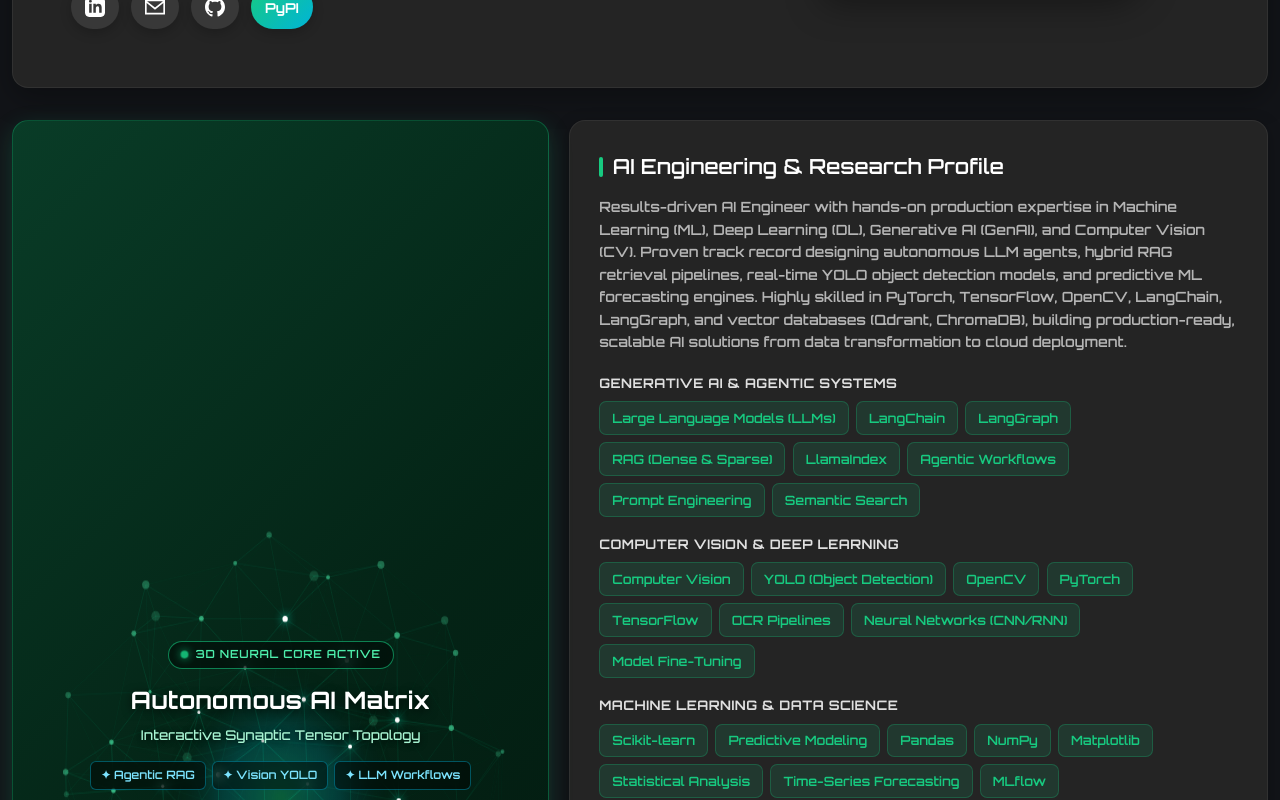
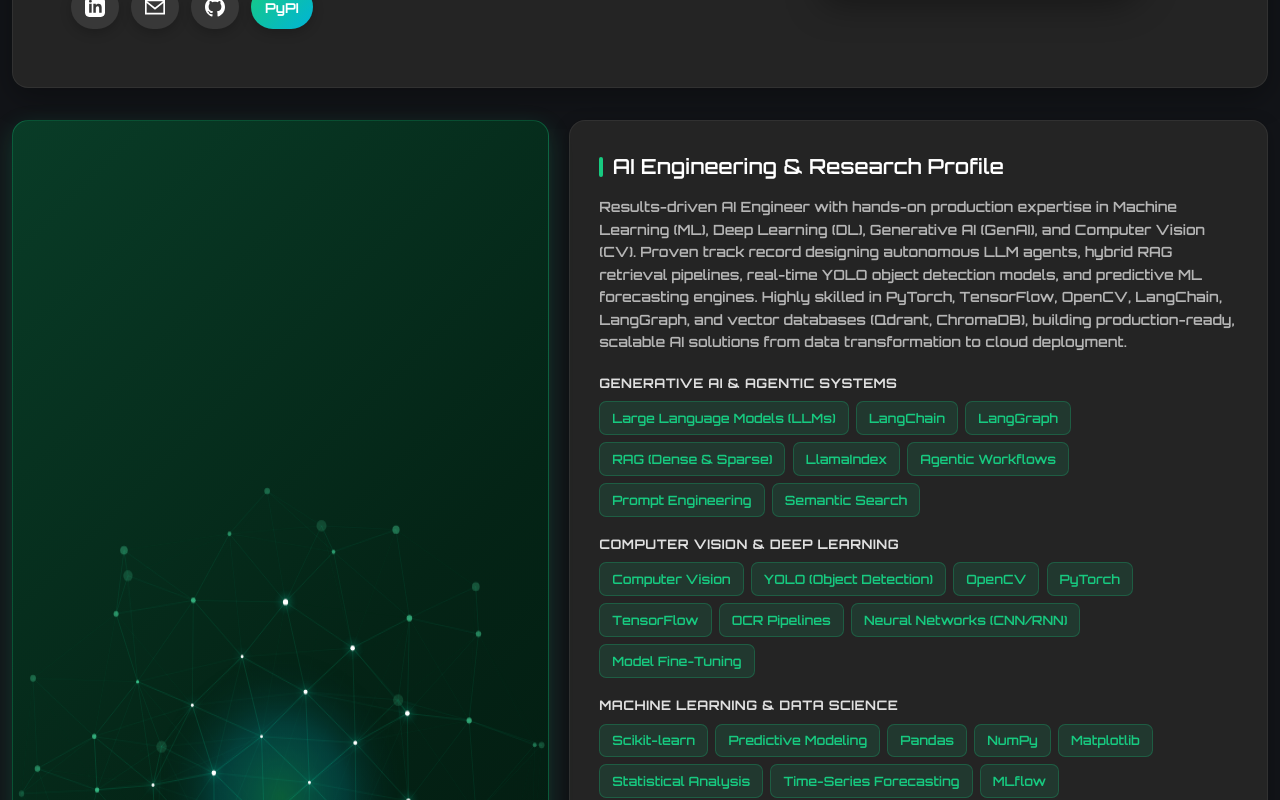
Before and after one commit to JOBIN456/PortFolio, a React (Vite) app: page / in a window 1280 px wide. Shown: the part 520-1320 px from the top of the page. Built offline with nearby package versions, Linux system fonts and the light colour scheme; the HTML template or start-up script is replaced by a standard one.

Commit message:
feat: add interactive 3D neural sphere component to About section and define global base styles

```diff
--- a/src/components/About.jsx
+++ b/src/components/About.jsx
@@ -58,8 +58,22 @@ function Ai3DNeuralSphere() {
       mouseRef.current.isHovered = false;
     };
 
+    const onTouchMove = (e) => {
+      if (!e.touches || e.touches.length === 0) return;
+      const rect = canvas.getBoundingClientRect();
+      const nx = (e.touches[0].clientX - rect.left) / rect.width - 0.5;
+      const ny = (e.touches[0].clientY - rect.top) / rect.height - 0.5;
+      mouseRef.current = { x: nx * 3, y: ny * 3, isHovered: true };
+    };
+
+    const onTouchEnd = () => {
+      mouseRef.current.isHovered = false;
+    };
+
     canvas.addEventListener('mousemove', onMouseMove);
     canvas.addEventListener('mouseleave', onMouseLeave);
+    canvas.addEventListener('touchmove', onTouchMove, { passive: true });
+    canvas.addEventListener('touchend', onTouchEnd);
 
     const render = () => {
       time += 0.025;
@@ -69,7 +83,7 @@ function Ai3DNeuralSphere() {
 
       ctx.clearRect(0, 0, w, h);
 
-      const sphereRadius = Math.min(w, h) * 0.36;
+      const sphereRadius = Math.min(w, h) * 0.4;
       const cx = w / 2;
       const cy = h / 2;
 
@@ -176,6 +190,8 @@ function Ai3DNeuralSphere() {
       window.removeEventListener('resize', resizeCanvas);
       canvas.removeEventListener('mousemove', onMouseMove);
       canvas.removeEventListener('mouseleave', onMouseLeave);
+      canvas.removeEventListener('touchmove', onTouchMove);
+      canvas.removeEventListener('touchend', onTouchEnd);
       cancelAnimationFrame(animationFrameId);
     };
   }, []);
@@ -189,26 +205,8 @@ export default function About() {
   return (
     <section className="about-us" id="about">
       <div className="thegridabout">
-        <div className="imagegrid ai-sphere-card">
+        <div className="imagegrid ai-sphere-card" aria-label="Interactive 3D Neural Sphere">
           <Ai3DNeuralSphere />
-
-          <div className="ai-sphere-content">
-            <div className="ai-status-pill">
-              <span className="ai-pulse-radar"></span>
-              <span>3D NEURAL CORE ACTIVE</span>
-            </div>
-
-            <h3 className="ai-sphere-title">Autonomous AI Matrix</h3>
-            <p className="ai-sphere-subtitle">
-              Interactive Synaptic Tensor Topology
-            </p>
-
-            <div className="ai-sphere-tags">
-              <span className="sphere-tag">✦ Agentic RAG</span>
-              <span className="sphere-tag">✦ Vision YOLO</span>
-              <span className="sphere-tag">✦ LLM Workflows</span>
-            </div>
-          </div>
         </div>
 
         <div className="contentgrid">
--- a/src/index.css
+++ b/src/index.css
@@ -409,7 +409,7 @@ body {
     overflow: hidden;
     box-shadow: 0 8px 24px rgba(23, 202, 128, 0.2);
     border: 1px solid rgba(23, 202, 128, 0.3);
-    min-height: 280px;
+    min-height: 340px;
 }
 
 .ai-sphere-card {
```
